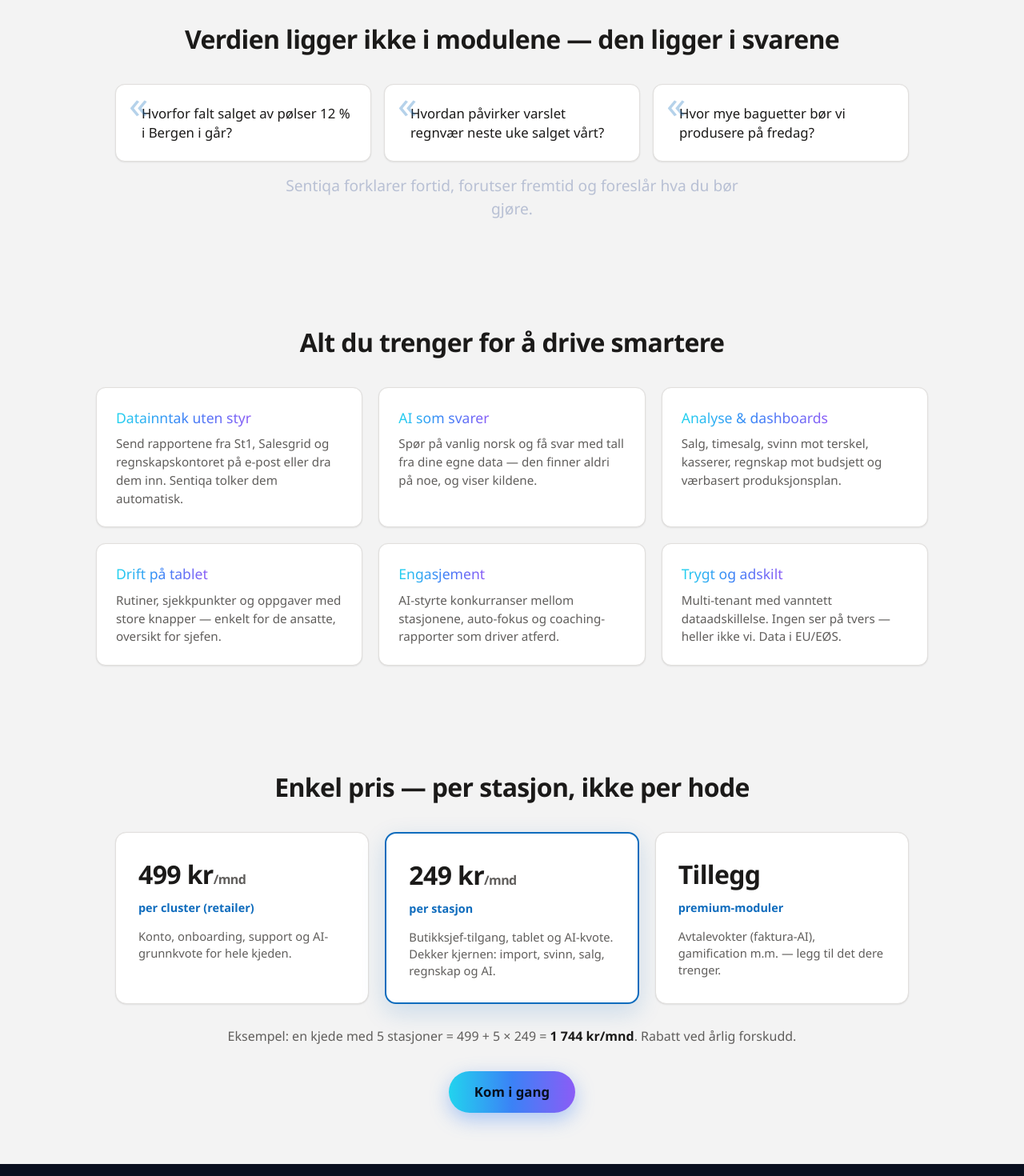
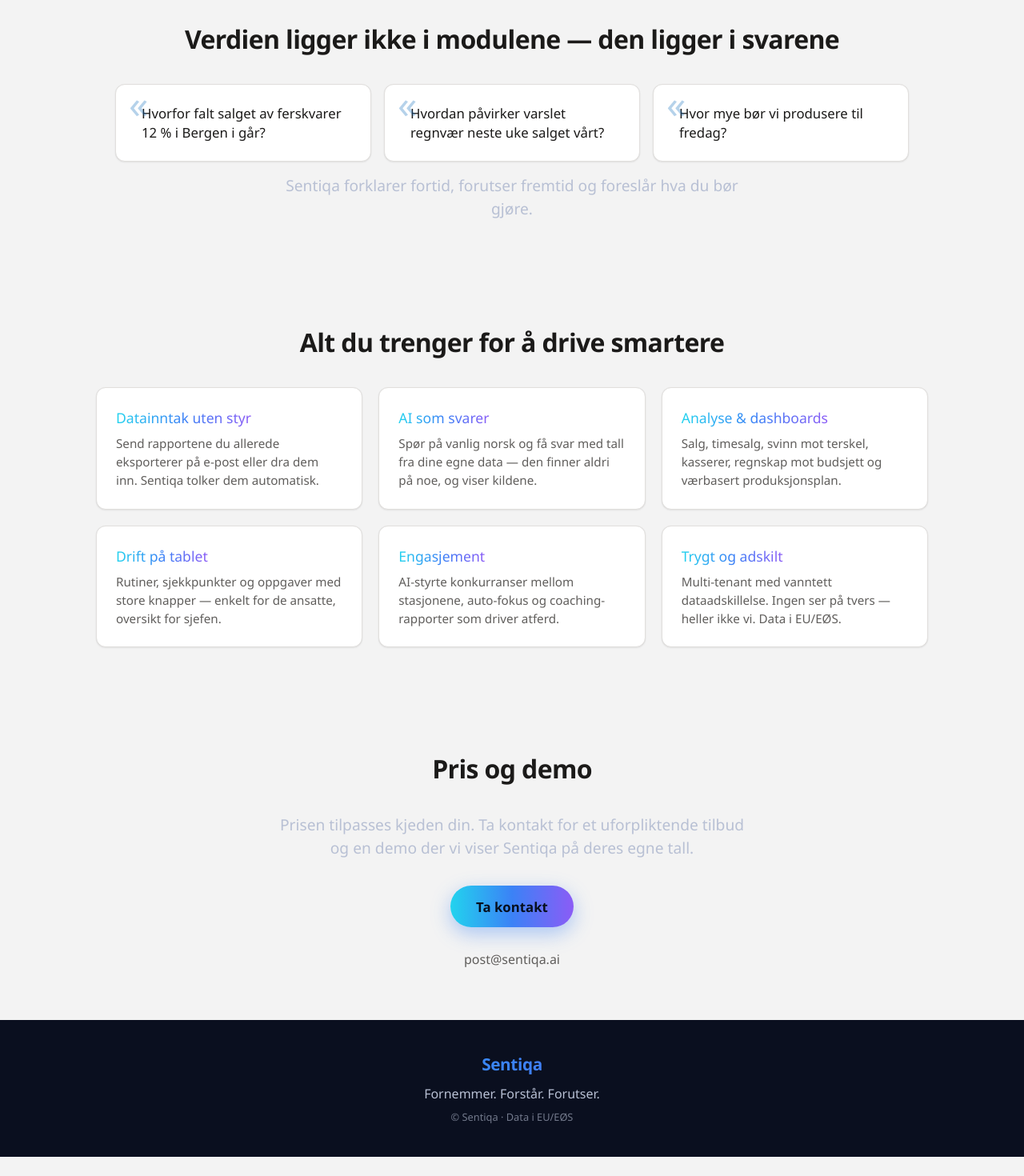
Before and after one commit to Robbis88/Sentiqa-, a Next.js app: page / in a window 1280 px wide. Shown: the part 740-2210 px from the top of the page at 80% size. After the commit the page ends 2186 px from the top, so only its background shows below. Built offline with nearby package versions, Linux system fonts and the light colour scheme.

Commit message:
copy: landingsside - generell ferskvare-tekst, drop St1-navn, fjern pris -> ta kontakt (post@sentiqa.ai)

```diff
--- a/src/app/page.tsx
+++ b/src/app/page.tsx
@@ -16,13 +16,13 @@
 ]
 
 const SPORSMAL = [
-  'Hvorfor falt salget av pølser 12 % i Bergen i går?',
+  'Hvorfor falt salget av ferskvarer 12 % i Bergen i går?',
   'Hvordan påvirker varslet regnvær neste uke salget vårt?',
-  'Hvor mye baguetter bør vi produsere på fredag?',
+  'Hvor mye bør vi produsere til fredag?',
 ]
 
 const FUNKSJONER = [
-  { tittel: 'Datainntak uten styr', tekst: 'Send rapportene fra St1, Salesgrid og regnskapskontoret på e-post eller dra dem inn. Sentiqa tolker dem automatisk.' },
+  { tittel: 'Datainntak uten styr', tekst: 'Send rapportene du allerede eksporterer på e-post eller dra dem inn. Sentiqa tolker dem automatisk.' },
   { tittel: 'AI som svarer', tekst: 'Spør på vanlig norsk og få svar med tall fra dine egne data — den finner aldri på noe, og viser kildene.' },
   { tittel: 'Analyse & dashboards', tekst: 'Salg, timesalg, svinn mot terskel, kasserer, regnskap mot budsjett og værbasert produksjonsplan.' },
   { tittel: 'Drift på tablet', tekst: 'Rutiner, sjekkpunkter og oppgaver med store knapper — enkelt for de ansatte, oversikt for sjefen.' },
@@ -41,7 +41,7 @@
             Ta inn rapportene du allerede eksporterer. Få <strong>svar</strong> — ikke dashboards å lete i.
           </p>
           <div className="lp-cta">
-            <Link href="/registrer" className="lp-knapp primar">Kom i gang</Link>
+            <a href="mailto:post@sentiqa.ai" className="lp-knapp primar">Be om demo</a>
             <Link href="/logg-inn" className="lp-knapp">Logg inn</Link>
           </div>
         </div>
@@ -80,31 +80,16 @@
         </div>
       </section>
 
-      <section className="lp-seksjon" id="priser">
-        <h2 className="lp-h2">Enkel pris — per stasjon, ikke per hode</h2>
-        <div className="lp-priser">
-          <div className="lp-pris">
-            <span className="lp-pris-tall">499 kr<small>/mnd</small></span>
-            <span className="lp-pris-merke">per cluster (retailer)</span>
-            <p>Konto, onboarding, support og AI-grunnkvote for hele kjeden.</p>
-          </div>
-          <div className="lp-pris fremhevet">
-            <span className="lp-pris-tall">249 kr<small>/mnd</small></span>
-            <span className="lp-pris-merke">per stasjon</span>
-            <p>Butikksjef-tilgang, tablet og AI-kvote. Dekker kjernen: import, svinn, salg, regnskap og AI.</p>
-          </div>
-          <div className="lp-pris">
-            <span className="lp-pris-tall">Tillegg</span>
-            <span className="lp-pris-merke">premium-moduler</span>
-            <p>Avtalevokter (faktura-AI), gamification m.m. — legg til det dere trenger.</p>
-          </div>
-        </div>
-        <p className="lp-eksempel">
-          Eksempel: en kjede med 5 stasjoner = 499 + 5 × 249 = <strong>1 744 kr/mnd</strong>. Rabatt ved årlig forskudd.
+      <section className="lp-seksjon" id="kontakt">
+        <h2 className="lp-h2">Pris og demo</h2>
+        <p className="lp-sub midt">
+          Prisen tilpasses kjeden din. Ta kontakt for et uforpliktende tilbud og en demo der vi viser
+          Sentiqa på deres egne tall.
         </p>
         <div className="lp-cta midt">
-          <Link href="/registrer" className="lp-knapp primar stor">Kom i gang</Link>
+          <a href="mailto:post@sentiqa.ai?subject=Demo%20av%20Sentiqa" className="lp-knapp primar stor">Ta kontakt</a>
         </div>
+        <p className="lp-eksempel"><a href="mailto:post@sentiqa.ai">post@sentiqa.ai</a></p>
       </section>
 
       <footer className="lp-footer">
```
